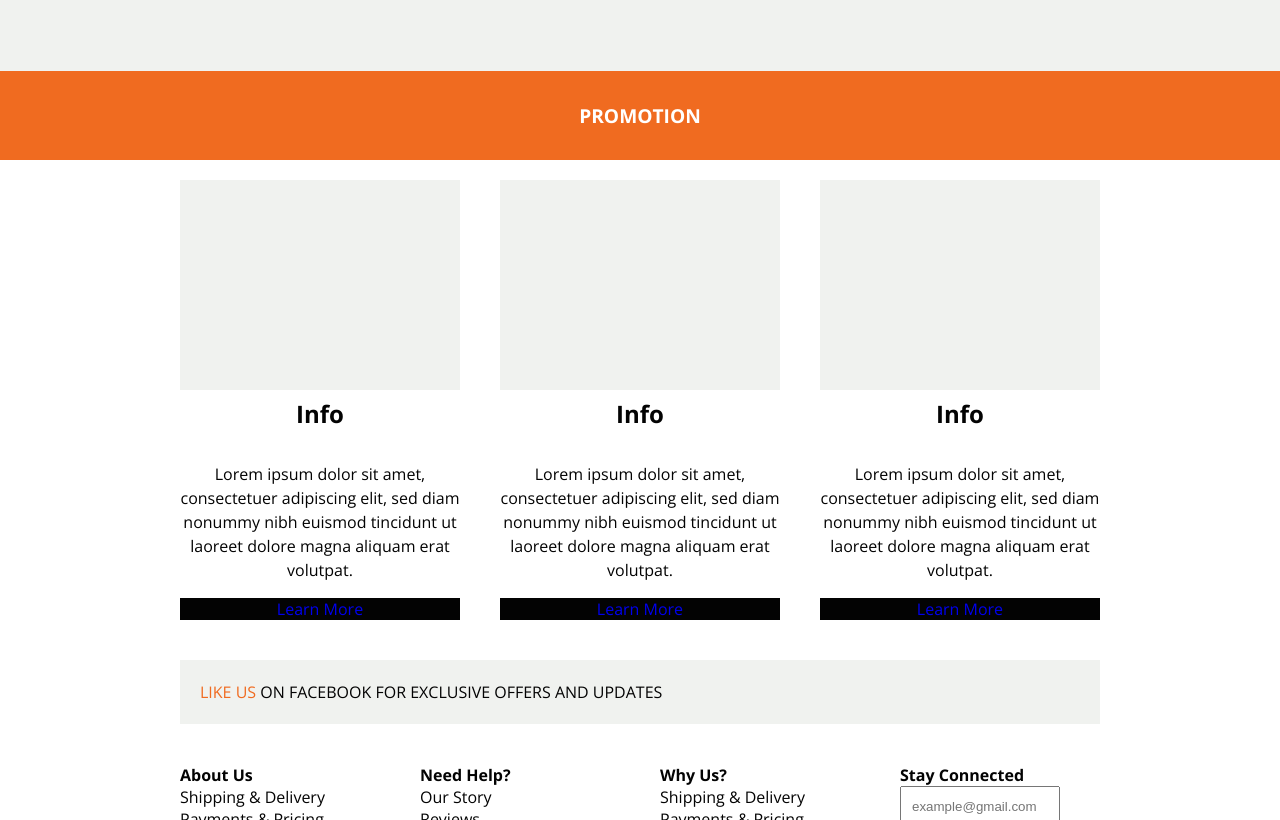
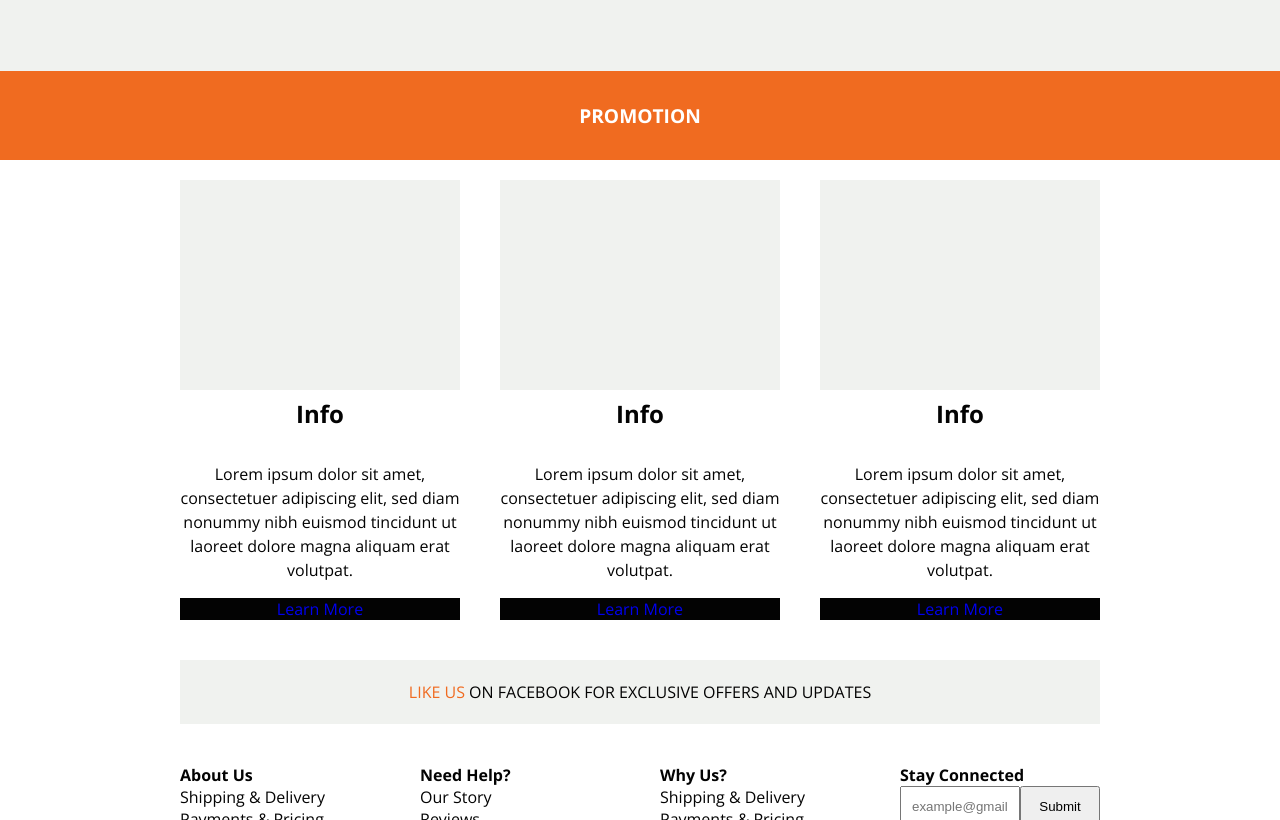
Before and after one commit to finixcreative/symphony-demo, a plain HTML site: page index.html in a window 1280 px wide. Shown: the top 820 px of the page. Drawn offline with nearby package versions, Linux system fonts and the light colour scheme; some packages are replaced by stand-ins of ours.

Commit message:
Footer - cta
Set styles for footer CTA

```diff
--- a/app/modules/footer/footer.html
+++ b/app/modules/footer/footer.html
@@ -1,7 +1,7 @@
 <footer class="light-bg full">
 	<div class="wrapper">
 		<div class="full content">
-			<p class="uppercase content mid-bg full"><a href="#" class="primary-txt">Like us</a> on facebook for exclusive offers and updates</p>
+			<p class="uppercase center content mid-bg full"><a href="#" class="primary-txt">Like us</a> on facebook for exclusive offers and updates</p>
 		</div>
 		<nav class="full">
 			<ul class="quarter content" ng-repeat="subnav in sitemap.sitemap.subnavs">
@@ -11,8 +11,8 @@
 			<ul class="quarter content">
 				<li><b>Stay Connected</b></li>
 				<li>
-					<input type="email" class="fourfifth" placeholder="example@gmail.com"/>
-					<input type="submit" class="onefifth"/>
+					<input type="email" class="threefifth" placeholder="example@gmail.com"/>
+					<input type="submit" class="twofifth"/>
 				</li>
 				<li>
 					<social></social>
--- a/assets/css/customize.css
+++ b/assets/css/customize.css
@@ -43,15 +43,6 @@ header a img {
 label {
 	cursor: pointer;
 }
-input,
-select {
-	height: 40px;
-	padding: 10px;
-}
-input[type=submit],
-input[type=text] {
-	display: inline-block;
-}
 footer {
 	background: #fff;
 	color: #030303;
```
